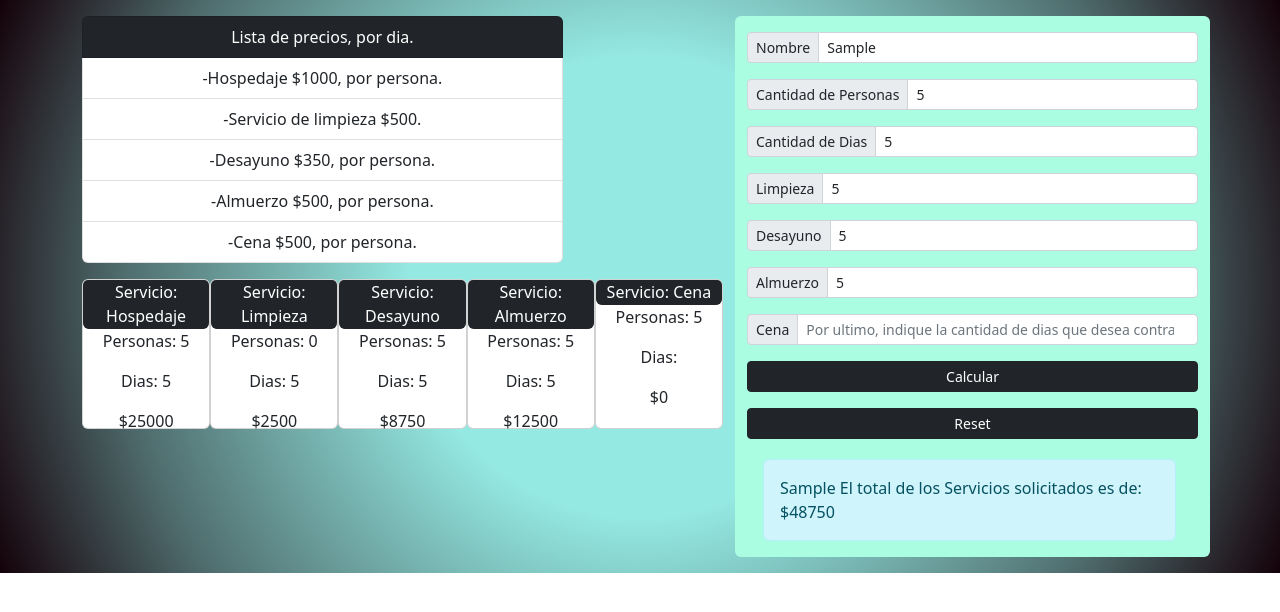
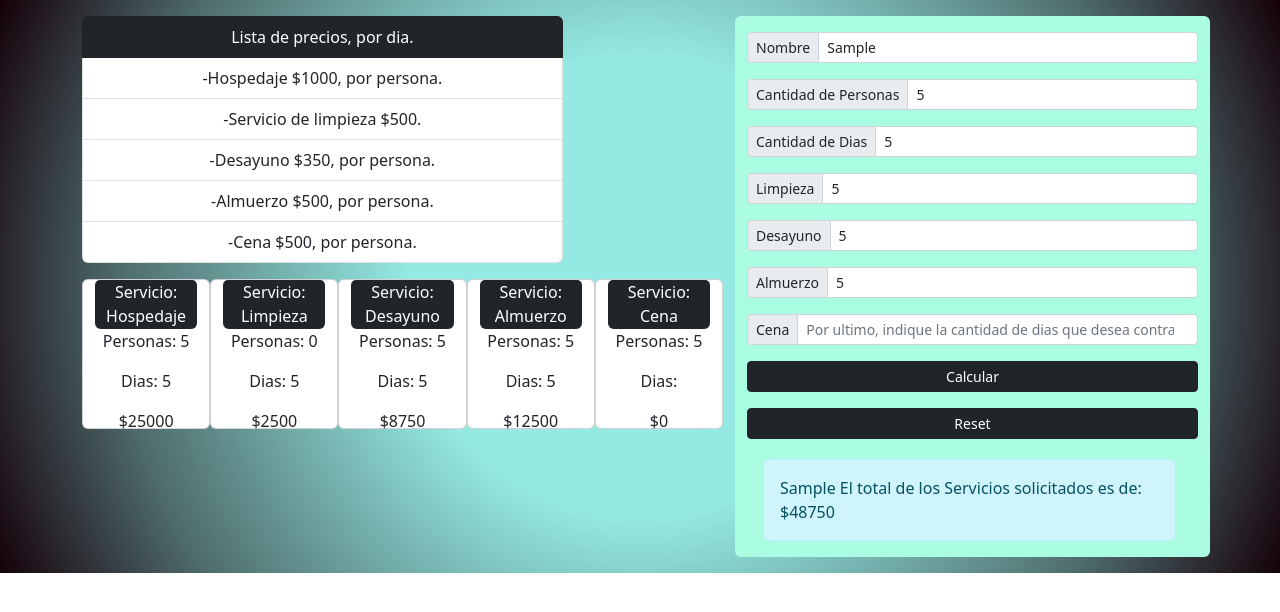
Before and after one commit to GastonBaldomir/Simulador-de-Presupuestos, a plain HTML site: page index.html in a window 1280 px wide. Both pictures are taken after typing "Sample", "5", "5", "5", "5", "5" into the empty fields and a click on the button "Calcular". Drawn offline with nearby package versions, Linux system fonts and the light colour scheme.

Commit message:
falta el diseño

```diff
--- a/index.html
+++ b/index.html
@@ -15,8 +15,8 @@
     <main id="fondo">
         <div class="container" id="">
             <div class="row ">
-                <div class="col-lg-7 col-md-6 col-sm-12 mt-3" id="">
-                    <ul class="list-group border-dark flex-column" id="div">
+                <div class="col-lg-7 col-md-6 col-sm-12 mt-3 justify-content-center" id="">
+                    <ul class="list-group border-dark flex-column " id="div">
                         <li class="list-group-item  text-white bg-dark text-center">Lista de precios, por dia.</li>
                         <li class="list-group-item text-center">-Hospedaje $1000, por persona.</li>
                         <li class="list-group-item text-center">-Servicio de limpieza $500.</li>
--- a/js/poo.js
+++ b/js/poo.js
@@ -17,7 +17,7 @@ class Servicio {
  function crearHtml(arr){
     let html="";
     arr.forEach((el) =>{
-        html=`<div class="card w-25  text-center">
+        html=`<div class="container card w-25  text-center">
         <div class="list-group border-dark flex-column bg-dark text-white">Servicio: ${el.servicio}</div>
         <p>Personas: ${el.cantidadDePersonas}</p>
         <p>Dias: ${el.dias}</p>
```
